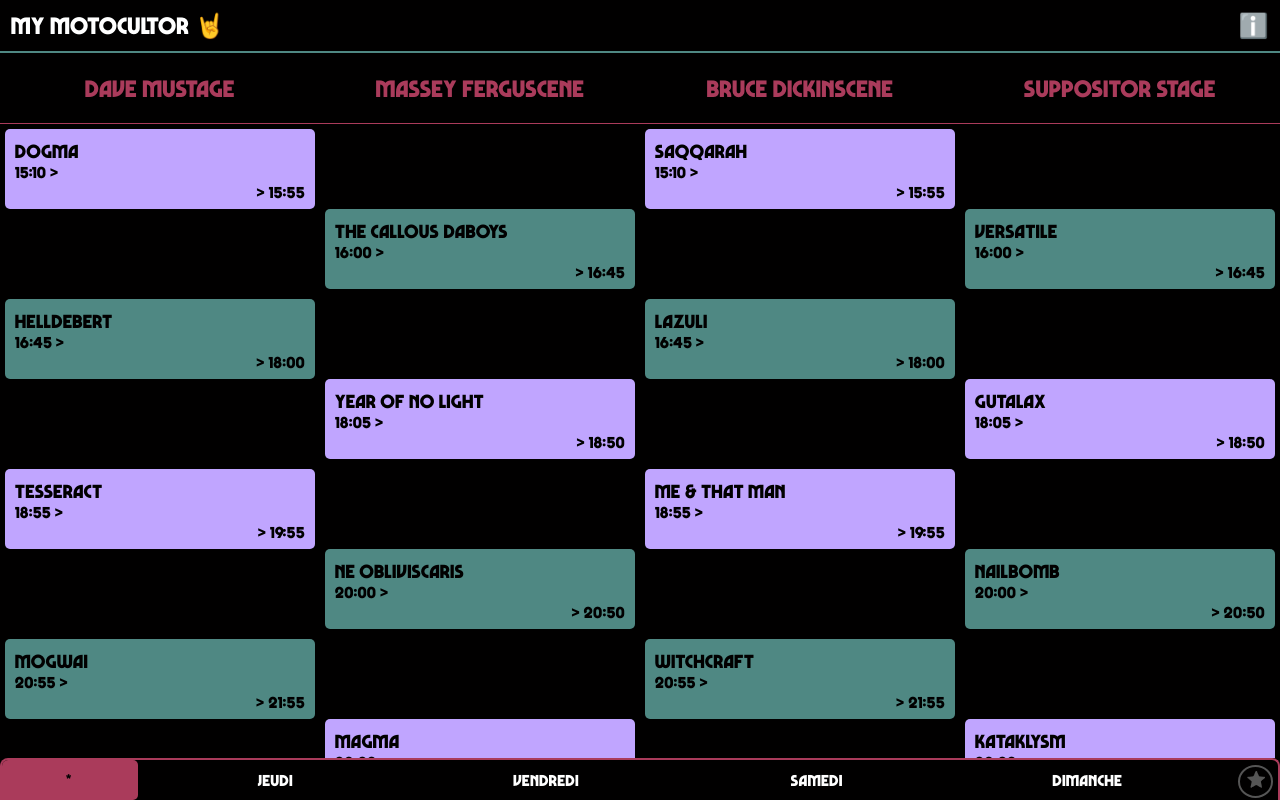
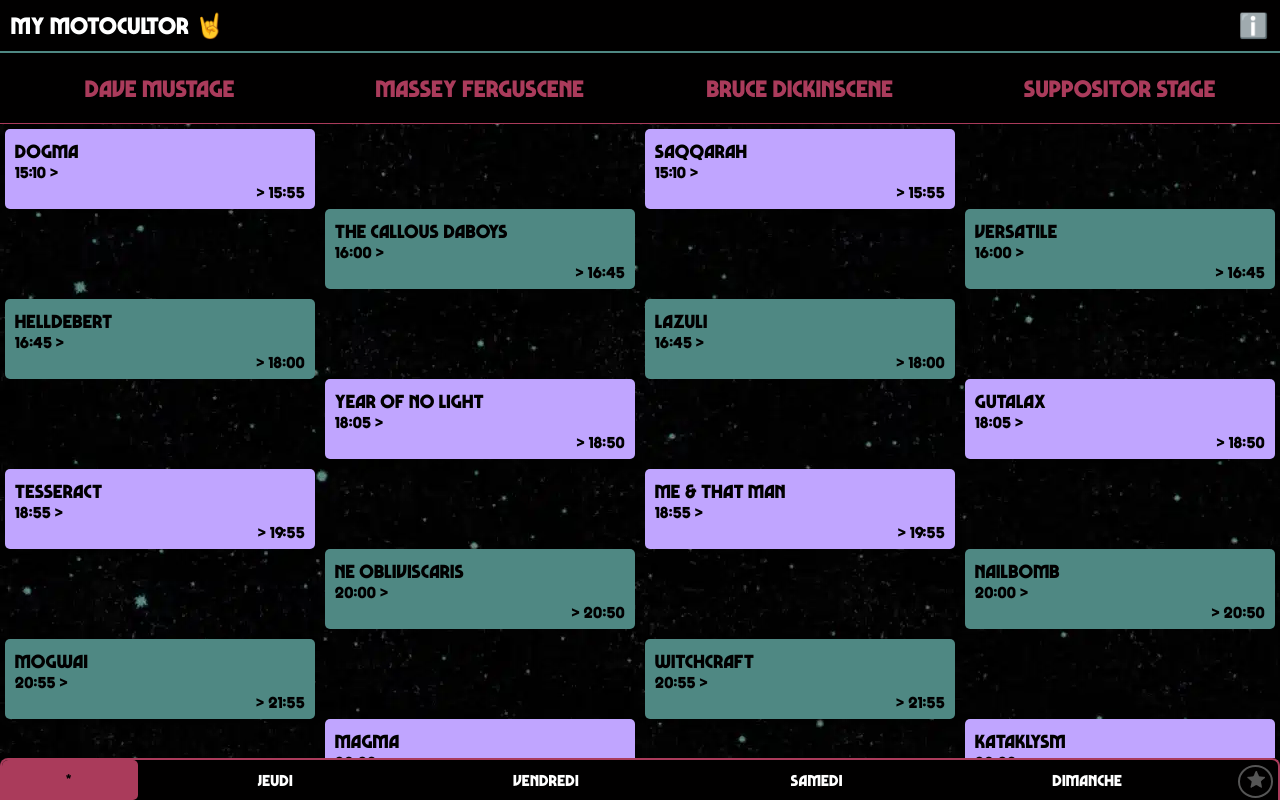
Before and after one commit to Kumquattt/my-motocultor, an Angular app: page / in a window 1280 px wide. Built offline with nearby package versions, Linux system fonts and the light colour scheme.

Commit message:
Add (stolen) motocultor starry background

```diff
--- a/src/app/my-running-order/my-running-order.css
+++ b/src/app/my-running-order/my-running-order.css
@@ -6,7 +6,7 @@
   justify-content: space-between;
   height: 100%;
   overflow: hidden;
-  background-color: var(--black);
+  background-image: url(../my-motocultor/assets/motocultor25_fond.webp)
 }
 
 .scene-headers {
```
Also changed, not shown: src/app/my-motocultor/assets/motocultor25_fond.webp (added).
